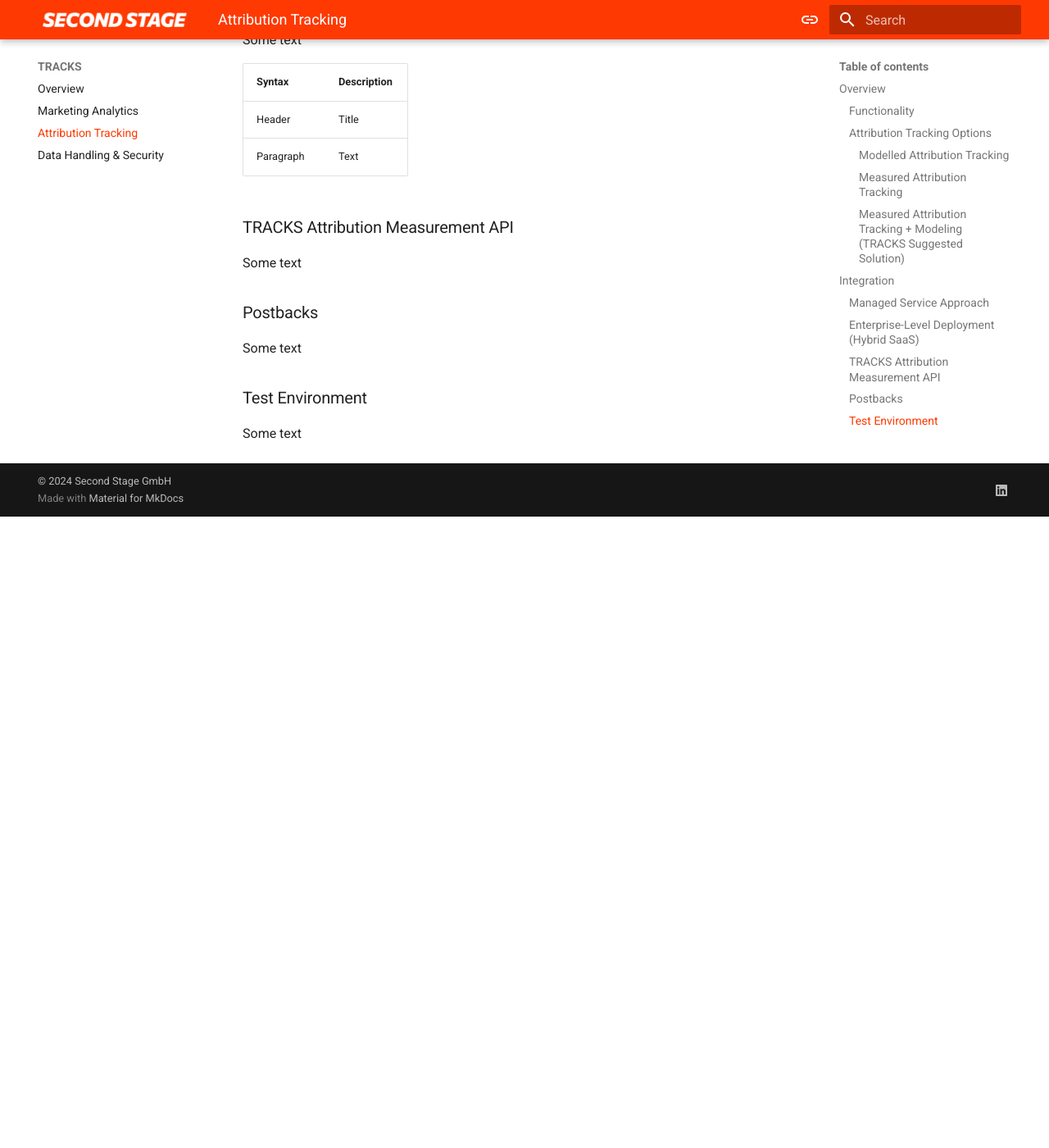
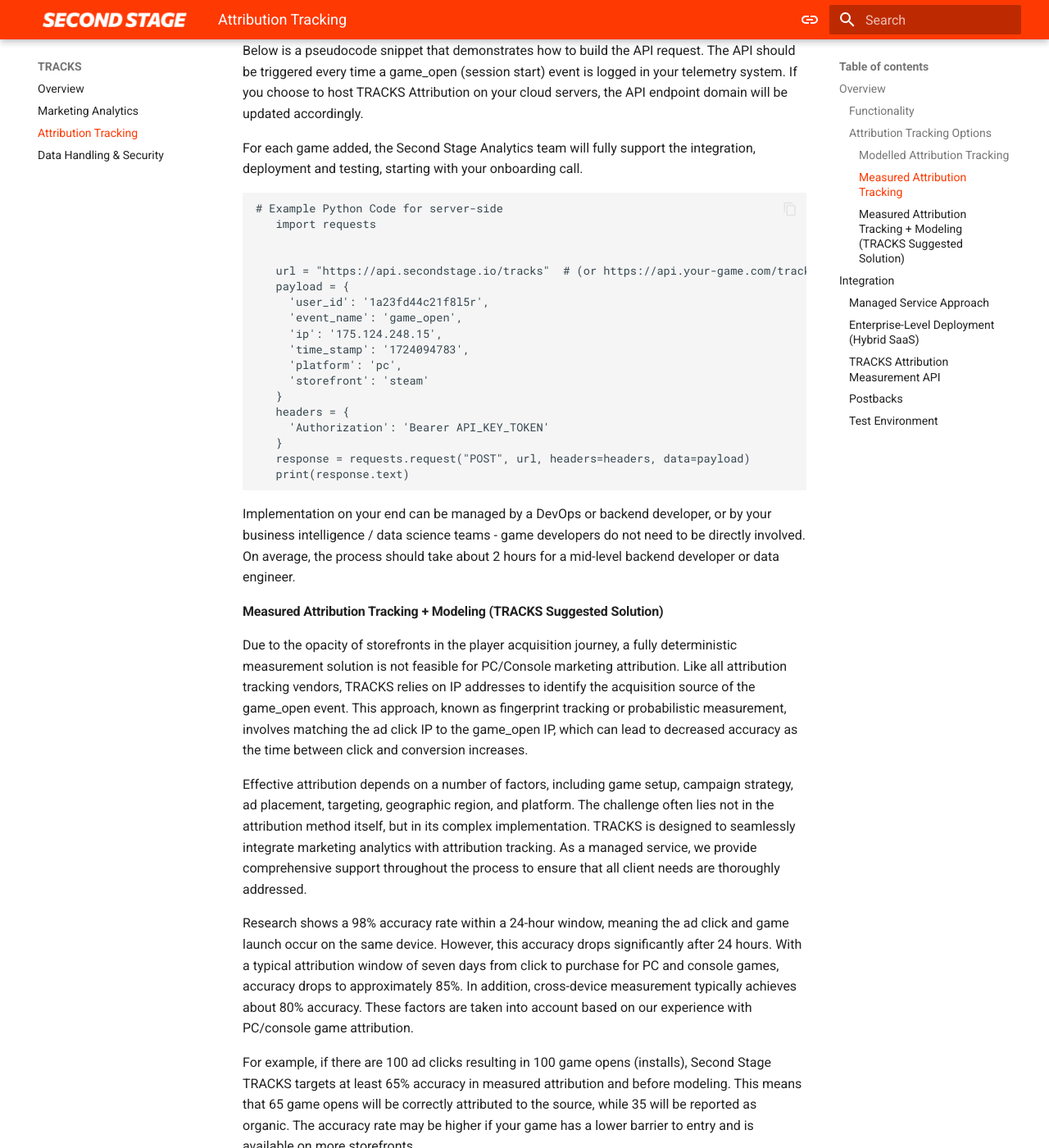
Before and after one commit to secondstage-io/tracks-documentation, an MkDocs documentation site: the page built from docs/tracks/attribution-tracking.md, in a window 1280 px wide and 1400 px high, scrolled down 4455 px. Shown: the whole window at 82% size. Built offline with MkDocs 1.6.1 and Material for MkDocs 9.7.7, drawn with Linux system fonts in a browser that asks for light colours; before the commit the page ends 5085 px from its top, so only the background shows below that; some of the changed text lies outside the part shown.

Commit message:
Update attribution-tracking.md
more content

````diff
--- a/docs/tracks/attribution-tracking.md
+++ b/docs/tracks/attribution-tracking.md
@@ -80,9 +80,33 @@
 - CR% (Conversion Rate)
 - ROAS (Return on Ad Spend)
 
+TRACKS uses a Marketing Mix Modeling (MMM) approach enhanced with Steam UTM Analytics, Traffic Breakdown data and Google Analytics (GA4) data. If you don't have a website or don't use it as a landing page, the efficiency of the model is reduced by 30% because it relies solely on Steam UTM Analytics, Visits and Traffic data.
+
+If you're interested in this method but don't have a landing page or are unsure of your current setup, Second Stage can help you create a landing page or game website for marketing purposes. [Contact us](https://secondstage.io/contact/) for a quote!
+
 #### Measured Attribution Tracking
 
-Lorem ipsum dolor sit amet, consectetuer adipiscing elit. Aenean commodo ligula eget dolor. Aenean massa. Cum sociis natoque penatibus et magnis dis parturient montes, nascetur ridiculus mus.
+Using this method, installs are tracked using the TRACKS Attribution solution, which is based on a data streaming pipeline.
+
+**Server-side integration:** First, the TRACKS Measurement API needs to be deployed in a cloud environment (preferably Google Cloud). This API works as an HTTP webhook that connects to your backend or existing telemetry logging pipeline. When a game_open event signal is received from your server-side telemetry, the TRACKS API endpoint receives an HTTP POST request.
+**No SDK required:** TRACKS integration through the Measurement API is the only supported method and does not require any SDK implementation in your game code or server. This ensures there is no added latency or risk of client-side errors, while giving you full control over the data and parameters sent to TRACKS.
+**Best practice for PC/Console games:** This integration flow has been tested specifically for the PC/Console gaming ecosystem, following best practices for both gamers and studios.
+
+If your game does not have a backend server for telemetry and event logging, we do not recommend integrating the TRACKS measured attribution solution or any other vendor's solution. In such cases, we recommend using our modeled attribution method instead.
+
+The Measurement API endpoint uses the following parameters:
+
+- IP Address
+- User ID
+- Event timestamp
+- Platform
+- Storefront
+
+If any of these parameters are not currently collected by your telemetry server, you will need to ensure that they are collected before providing them to the TRACKS Measurement API after deployment.
+
+Below is a pseudocode snippet that demonstrates how to build the API request. The API should be triggered every time a game_open (session start) event is logged in your telemetry system. If you choose to host TRACKS Attribution on your cloud servers, the API endpoint domain will be updated accordingly.
+
+For each game added, the Second Stage Analytics team will fully support the integration, deployment and testing, starting with your onboarding call.
 
 ```
 # Example Python Code for server-side
@@ -105,9 +129,30 @@
    print(response.text)
 ```
 
+Implementation on your end can be managed by a DevOps or backend developer, or by your business intelligence / data science teams - game developers do not need to be directly involved. On average, the process should take about 2 hours for a mid-level backend developer or data engineer.
+
 #### Measured Attribution Tracking + Modeling (TRACKS Suggested Solution)
 
-Lorem ipsum dolor sit amet, consectetuer adipiscing elit. Aenean commodo ligula eget dolor. Aenean massa. Cum sociis natoque penatibus et magnis dis parturient montes, nascetur ridiculus mus.
+Due to the opacity of storefronts in the player acquisition journey, a fully deterministic measurement solution is not feasible for PC/Console marketing attribution. Like all attribution tracking vendors, TRACKS relies on IP addresses to identify the acquisition source of the game_open event. This approach, known as fingerprint tracking or probabilistic measurement, involves matching the ad click IP to the game_open IP, which can lead to decreased accuracy as the time between click and conversion increases.
+
+Effective attribution depends on a number of factors, including game setup, campaign strategy, ad placement, targeting, geographic region, and platform. The challenge often lies not in the attribution method itself, but in its complex implementation. TRACKS is designed to seamlessly integrate marketing analytics with attribution tracking. As a managed service, we provide comprehensive support throughout the process to ensure that all client needs are thoroughly addressed.
+
+Research shows a 98% accuracy rate within a 24-hour window, meaning the ad click and game launch occur on the same device. However, this accuracy drops significantly after 24 hours. With a typical attribution window of seven days from click to purchase for PC and console games, accuracy drops to approximately 85%. In addition, cross-device measurement typically achieves about 80% accuracy. These factors are taken into account based on our experience with PC/console game attribution.
+
+For example, if there are 100 ad clicks resulting in 100 game opens (installs), Second Stage TRACKS targets at least 65% accuracy in measured attribution and before modeling. This means that 65 game opens will be correctly attributed to the source, while 35 will be reported as organic. The accuracy rate may be higher if your game has a lower barrier to entry and is available on more storefronts.
+
+By enabling the modeling solution alongside the measured attribution solution, untracked game opens are redistributed to attribution sources using a Markov chain model, similar to Google's conversion modeling in Google Analytics 4. This approach allows marketers to view both measured and modeled installs for a complete understanding of their data.
+While the 65% attribution accuracy of measured data is typically sufficient for data-driven insights, the TRACKS modeling solution is valuable for capturing the remaining 35% and providing a complete picture.
+
+The approach of combining measured and modeled data is common and not unique to Second Stage. This method, known as Unified Marketing Measurement (UMM), is a recent advancement in modern marketing technology. Given the challenges of untrackable storefront silos and player privacy concerns, UMM is an ideal solution for PC/console video game marketing.
+
+TRACKS uses the UMM methodology to integrate three different data sources:
+
+- **TRACKS Measurement API:** For measured, attributed installs
+- **Web Analytics (GA4):** Leverages Markov Chain for multi-touch attribution
+- **Steam UTM Analytics & Traffic Breakdown:** For Marketing Mix Modeling (MMM)
+-
+For more information on Markov Chain Attribution, Marketing Mix Modeling, or Unified Marketing Measurement, please visit our [Further Reading](https://documentation.secondstage.io/resources/) section.
 
 ## Integration
 
````
